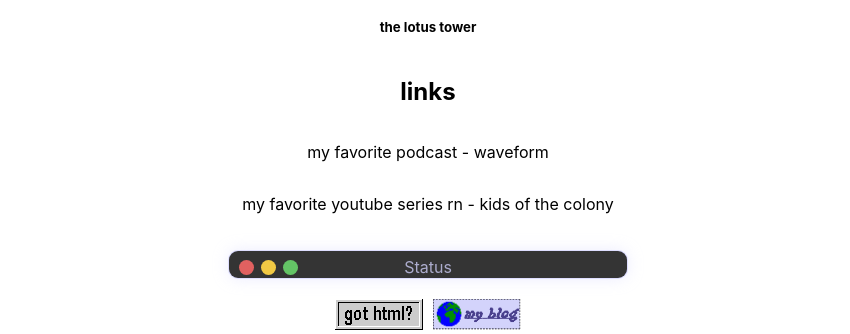
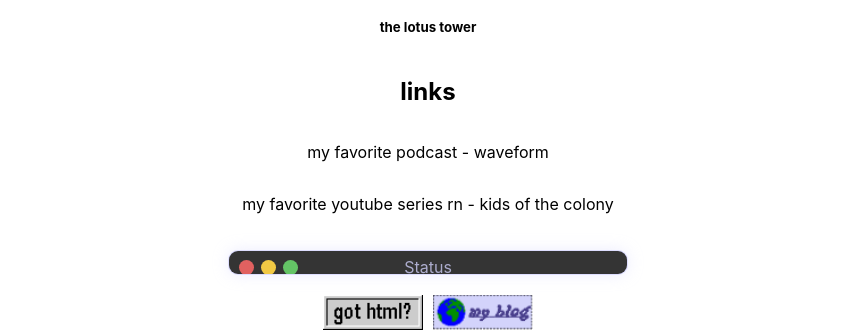
Before and after one commit to yrizzme/my-website-ig, a website built with Vite: page index.html in a window 1280 px wide. Shown: the part 466-800 px from the top of the page, without its empty margins (212-1062 px from the left). Built offline with nearby package versions, Linux system fonts and the light colour scheme; files whose address does not match are found by name.

Commit message:
did the css for the my blog  88x31 button

```diff
--- a/style.css
+++ b/style.css
@@ -224,3 +224,16 @@ main {
   color: rgb(80, 64, 152);
   font-weight: 600;
 }
+
+
+.row {
+  display: flex;
+  gap: 10px; /* space between images */
+  justify-content: center; /* center them horizontally */
+  align-items: center; /* align them vertically if needed */
+}
+.row img {
+  width: 100px; /* or whatever size you want */
+  height: auto;
+  cursor: pointer;
+}
```
Also changed, not shown: index.html (+5 -0 lines).
